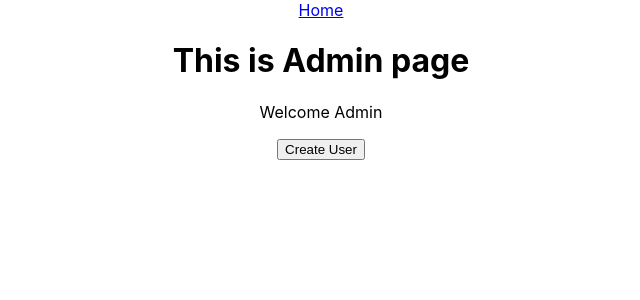
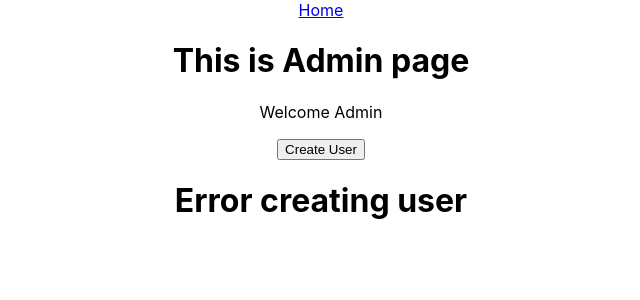
Before and after one commit to gayathrislatrainer23-bot/-MERN-BACKEND---9-TO-11-AM-, a React (Create React App) app: page /Admin in a window 1280 px wide. Both pictures are taken after a click on the button "Create User". Shown: the top 300 px of the page, without its empty margins (319-959 px from the left). Built offline with nearby package versions, Linux system fonts and the light colour scheme; no server answers.

Commit message:
Axios post api corrected

```diff
--- a/src/pages/CreateUser.jsx
+++ b/src/pages/CreateUser.jsx
@@ -1,8 +1,8 @@
-import { useEffect, useState } from "react"
+import {  useState } from "react"
 import axios from "axios";
 
 const  CreateUser =()=>{
-    // const [isSucess,setIsSucess ] =useState(null)
+    const [isSucess,setIsSucess ] =useState(null)
     const handleCreateUser= () =>{
 
         const userData ={
@@ -10,25 +10,28 @@ const  CreateUser =()=>{
             role:"React developer"
         }
         axios
-        .post("https://reqres.in/api/users", userData)
+        .post("https://jsonplaceholder.typicode.com/users", userData)
         .then((response) =>{
             console.log("user created", response)
-            // setIsSucess(true)
+             setIsSucess(true)
         })
         .catch((error) => {
             console.log("Error creating user:",error)
-            // setIsSucess(false)
+            setIsSucess(false)
         })
     }
-    // useEffect(() =>{
-        handleCreateUser()
-// },[])
+
 
 
     return(
         <>
 <button onClick={handleCreateUser}>Create User</button>
-{/* <h1>{isSucess? "user created sucessfully" : "Error creating user"}</h1> */}
+ {isSucess !== null && (
+<h1>
+ {isSucess ? "user created sucessfully" : "Error creating user" }</h1>
+ )
+}
+
         </>
     )
 }
```
Also changed, not shown: 1 other file (tests, documents, lock files or other folders).
